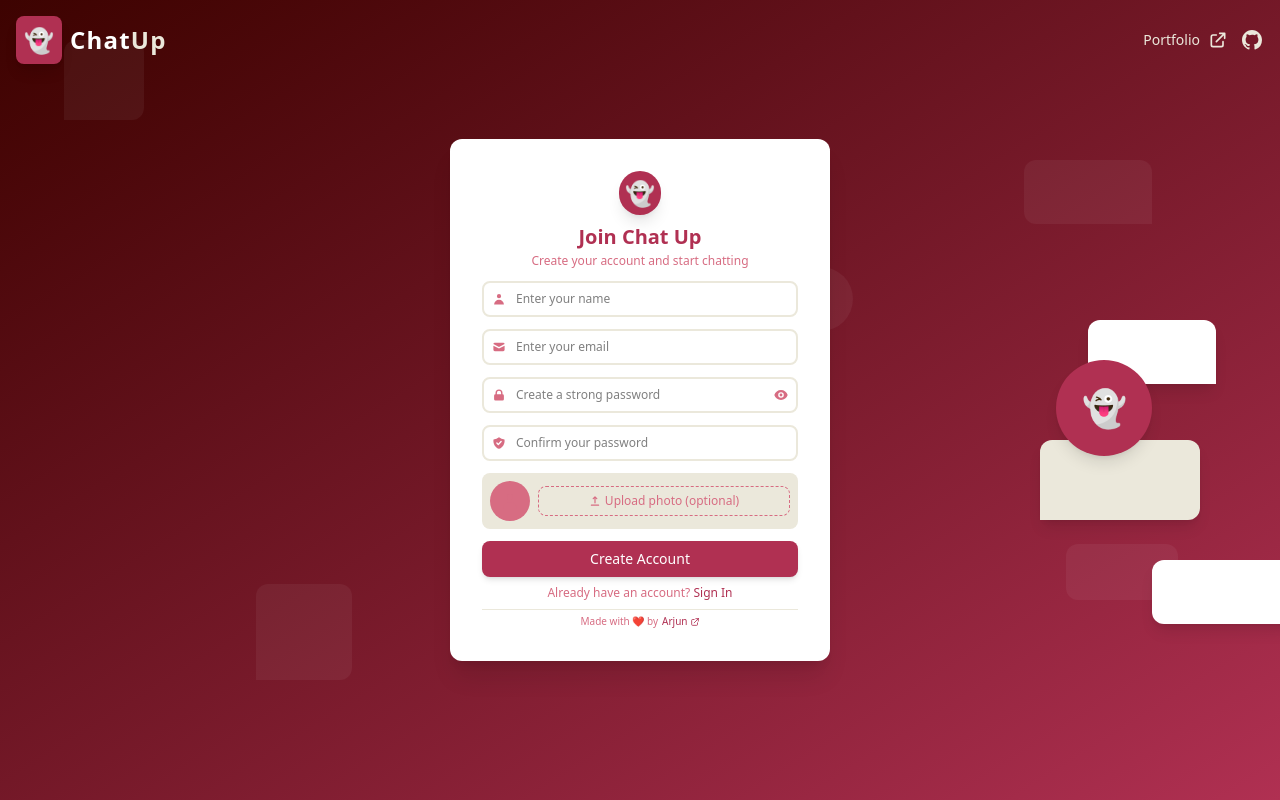
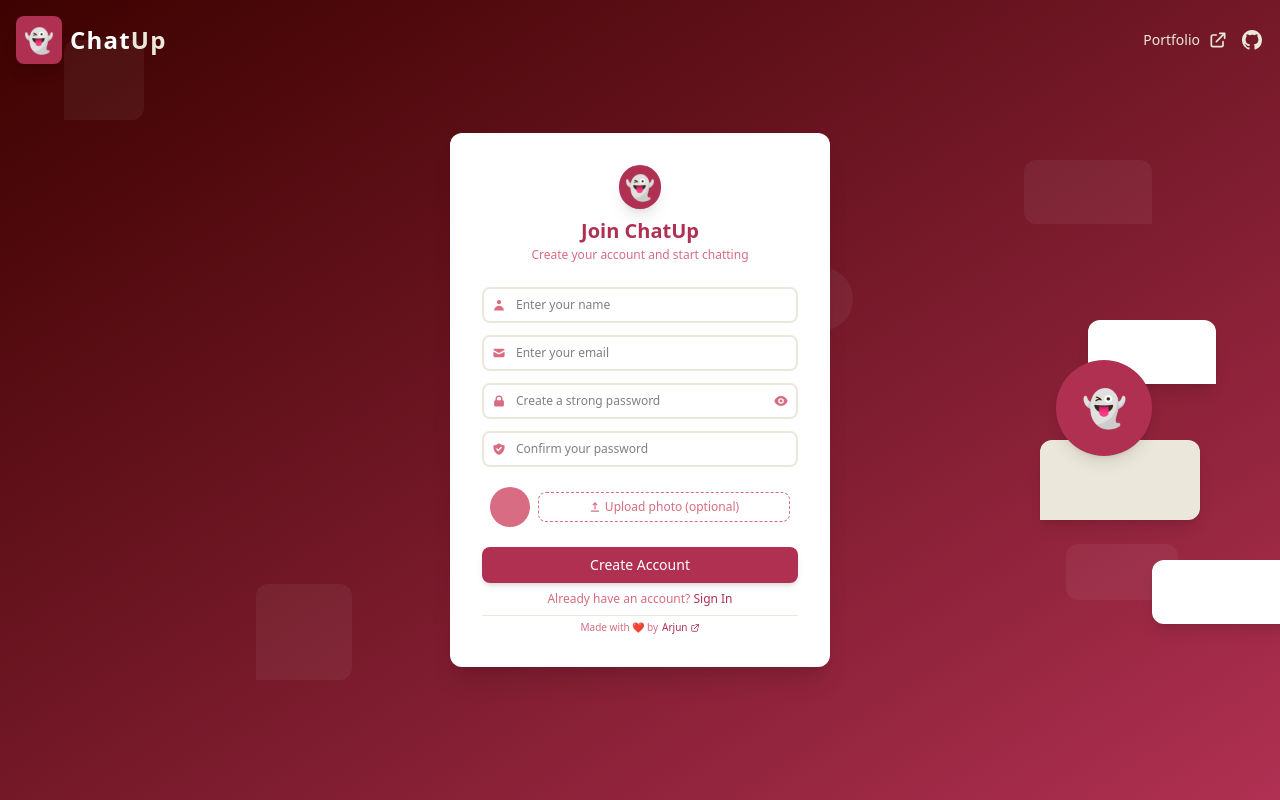
Before and after one commit to arjunv2003/Chat-Application, a React (Vite) app in the folder frontend/: page / in a window 1280 px wide. Both pictures are taken after typing "name@example.com", "Sample123" into the empty fields and a click on the button "Create an account". Built offline with nearby package versions, Linux system fonts and the light colour scheme.

Commit message:
Ui Finalised for login and signup

```diff
--- a/frontend/src/Components/Authentication/Login.jsx
+++ b/frontend/src/Components/Authentication/Login.jsx
@@ -68,7 +68,7 @@ const Login = ({ setIsLogin }) => {
           <span className="text-3xl">👻</span>
         </div>
         <h2 className="text-2xl sm:text-3xl font-bold text-[#B03052]">
-          Welcome to Chat Up
+          Welcome to ChatUp
         </h2>
         <p className="text-sm sm:text-base text-[#D76C82] mt-1">
           Connect with friends, anytime, anywhere
--- a/frontend/src/Components/Authentication/Signup.jsx
+++ b/frontend/src/Components/Authentication/Signup.jsx
@@ -113,11 +113,11 @@ const Signup = ({ setIsLogin }) => {
 
   return (
     <>
-      <div className="text-center mb-3">
+      <div className="text-center mb-6">
         <div className="inline-block bg-[#B03052] p-1.5 rounded-full mb-2 shadow-lg">
           <span className="text-2xl">👻</span>
         </div>
-        <h2 className="text-xl font-bold text-[#B03052]">Join Chat Up</h2>
+        <h2 className="text-xl font-bold text-[#B03052]">Join ChatUp</h2>
         <p className="text-xs text-[#D76C82] mt-0.5">
           Create your account and start chatting
         </p>
@@ -284,7 +284,7 @@ const Signup = ({ setIsLogin }) => {
         </div>
 
         {/* Profile Picture Upload - Simplified */}
-        <div className="bg-[#EBE8DB] bg-opacity-30 p-2 rounded-lg">
+        <div className="bg-[#ffffff] bg-opacity-30 p-2 rounded-lg">
           <div className="flex items-center space-x-2">
             <div className="flex-shrink-0">
               {profileImage ? (
```
